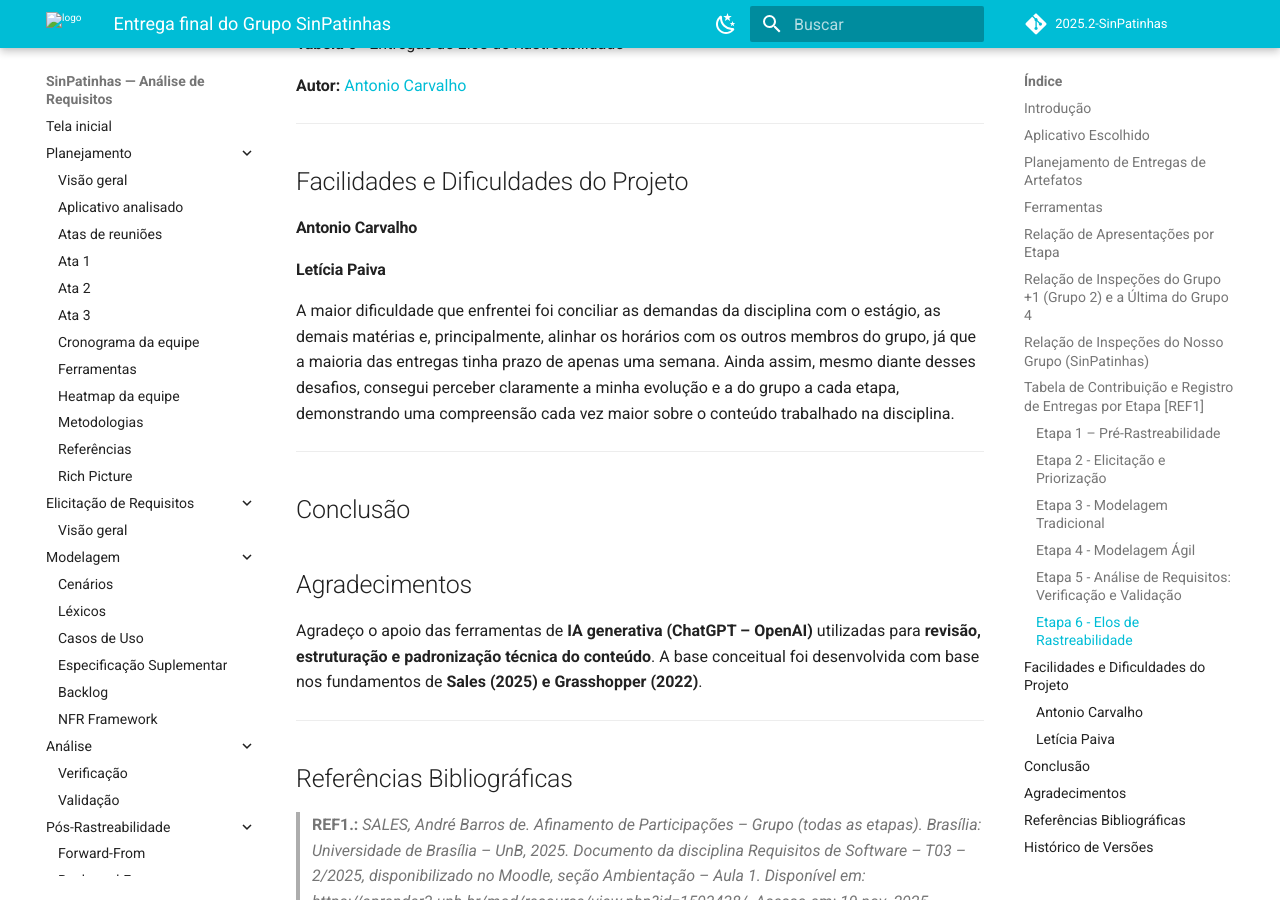
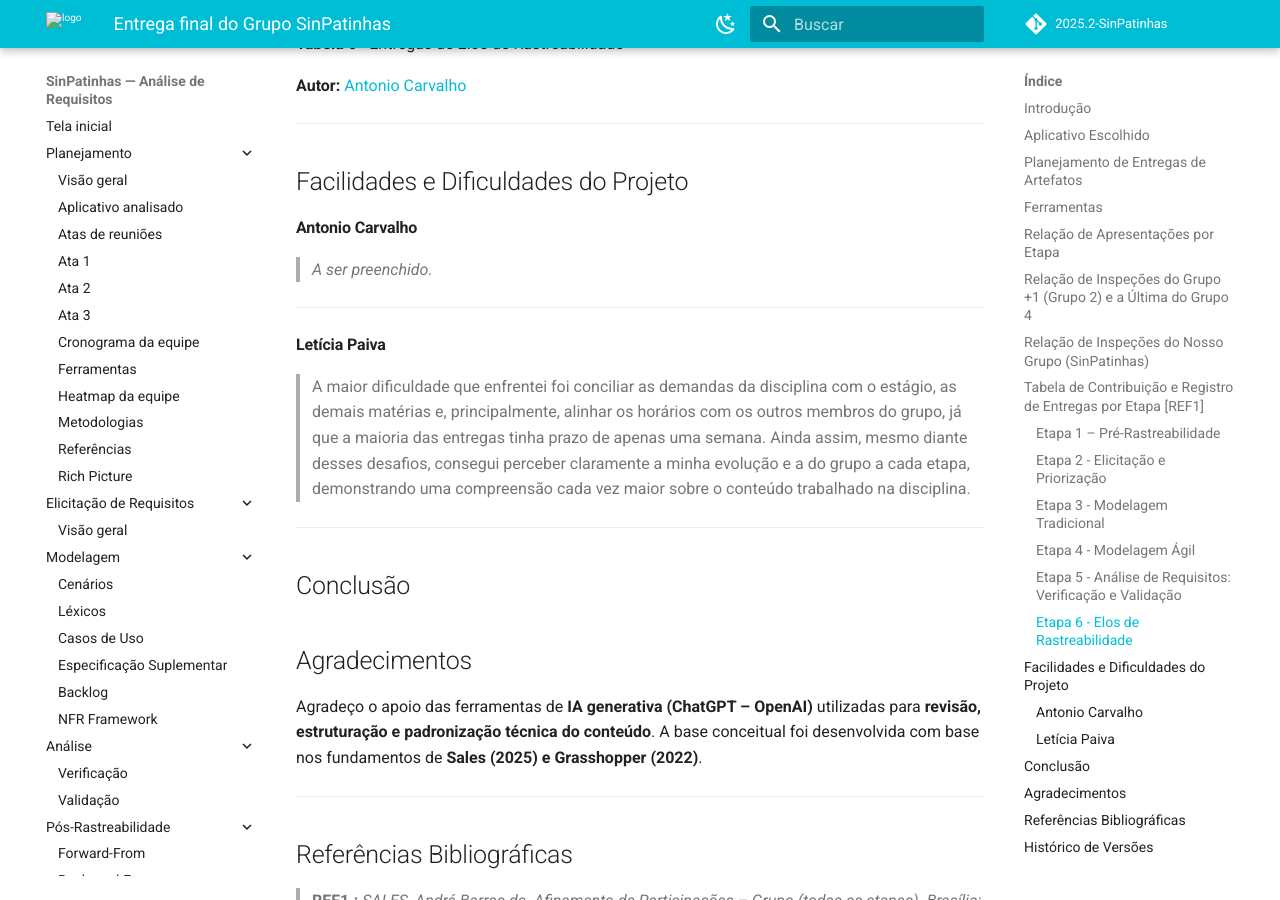
Before and after one commit to Requisitos-de-Software/2025.2-SinPatinhas, an MkDocs documentation site: the page built from docs/entrega_final/entrega_final.md, in a window 1280 px wide and 900 px high, scrolled down 12011 px. Built offline with MkDocs 1.6.1 and Material for MkDocs 9.7.7, drawn with Linux system fonts in a browser that asks for light colours; comment, search, counter and statistics services are not loaded.

Commit message:
melhoria

```diff
--- a/docs/entrega_final/entrega_final.md
+++ b/docs/entrega_final/entrega_final.md
@@ -183,11 +183,14 @@
 ## Facilidades e Dificuldades do Projeto
 
 #### Antonio Carvalho
+> *A ser preenchido.*
 
+---
 
 #### Letícia Paiva
 
-A maior dificuldade que enfrentei foi conciliar as demandas da disciplina com o estágio, as demais matérias e, principalmente, alinhar os horários com os outros membros do grupo, já que a maioria das entregas tinha prazo de apenas uma semana. Ainda assim, mesmo diante desses desafios, consegui perceber claramente a minha evolução e a do grupo a cada etapa, demonstrando uma compreensão cada vez maior sobre o conteúdo trabalhado na disciplina.
+> A maior dificuldade que enfrentei foi conciliar as demandas da disciplina com o estágio, as demais matérias e, principalmente, alinhar os horários com os outros membros do grupo, já que a maioria das entregas tinha prazo de apenas uma semana. Ainda assim, mesmo diante desses desafios, consegui perceber claramente a minha evolução e a do grupo a cada etapa, demonstrando uma compreensão cada vez maior sobre o conteúdo trabalhado na disciplina.
+
 
 ---
 
```
